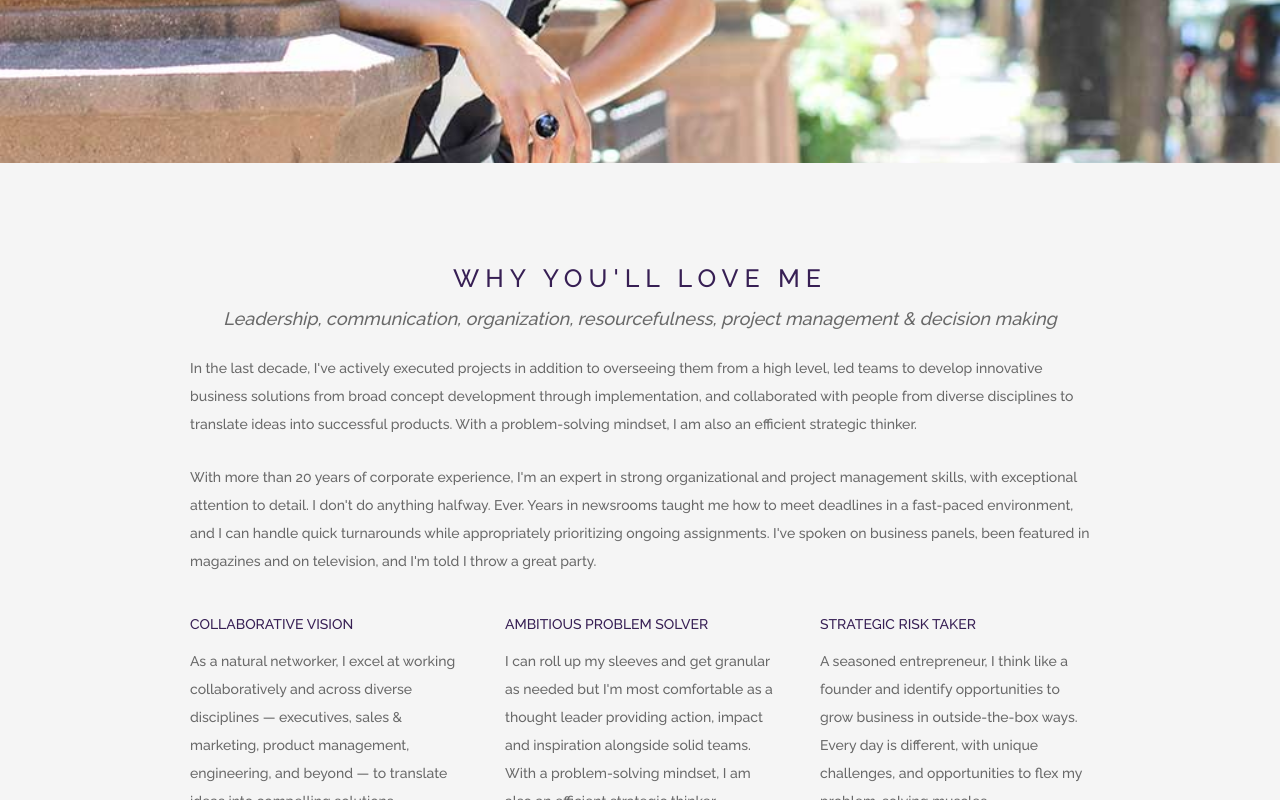
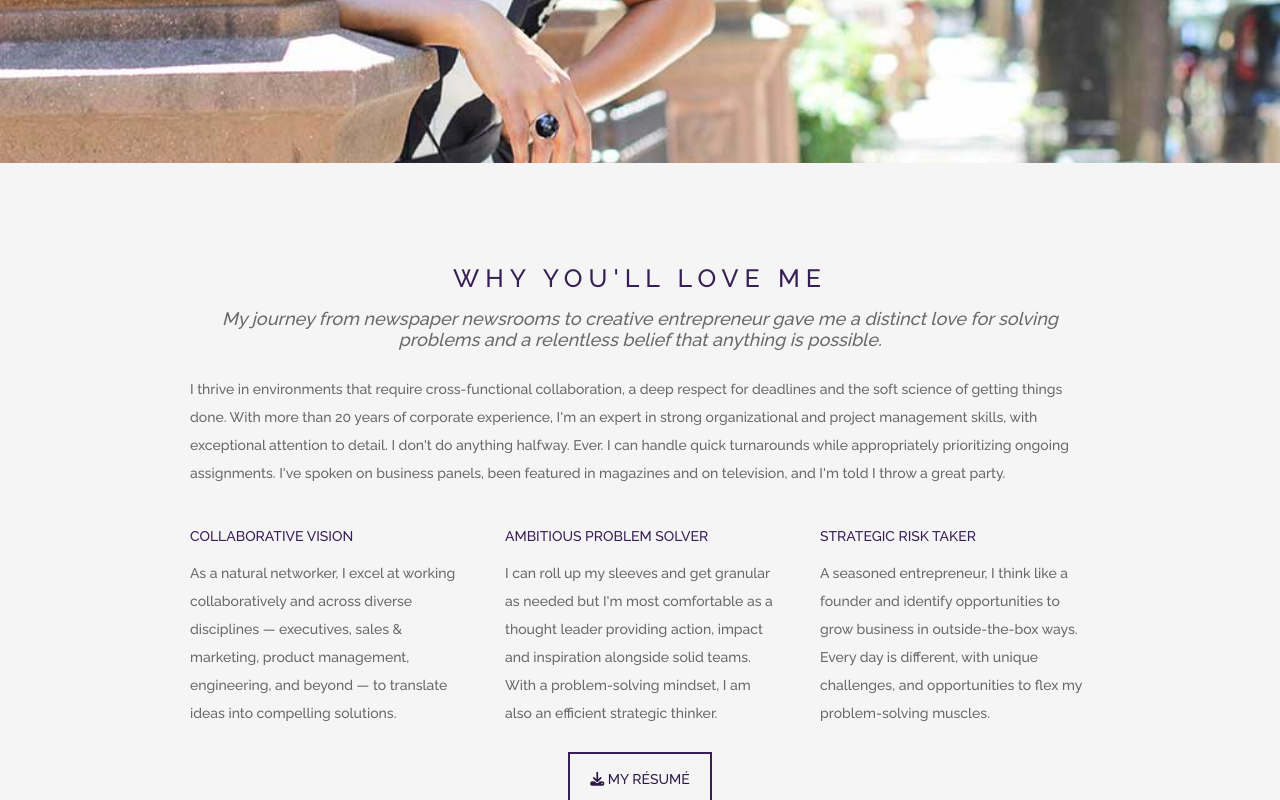
Before and after one commit to kelliparker/kelliparker.com, a website: page index.html in a window 1280 px wide. Shown: the part 517-1317 px from the top of the page. Drawn offline with nearby package versions, Linux system fonts and the light colour scheme.

Commit message:
text tweaks

```diff
--- a/index.html
+++ b/index.html
@@ -70,9 +70,9 @@
 <section id="about">
   <div class="container_small">
     <h2 class="section_title">Why you'll love me</h2>
-    <h3 class="section_subtitle">Leadership, communication, organization, resourcefulness, project management & decision making</h3>
-    <p align="justify">In the last decade, I've actively executed projects in addition to overseeing them from a high level, led teams to develop innovative business solutions from broad concept development through implementation, and collaborated with people from diverse disciplines to translate ideas into successful products. With a problem-solving mindset, I am also an efficient strategic thinker. </p>
-    <p align="justify">With more than 20 years of corporate experience, I'm an expert in strong organizational and project management skills, with exceptional attention to detail. I don't do anything halfway. Ever. Years in newsrooms taught me how to meet deadlines in a fast-paced environment, and I can handle quick turnarounds while appropriately prioritizing ongoing assignments. I've spoken on business panels, been featured in magazines and on television, and I'm told I throw a great party. </p>
+    <h3 class="section_subtitle">My journey from newspaper newsrooms to creative entrepreneur gave me a distinct love for solving problems and a relentless belief that anything is possible.</h3>
+    <!-- <p align="justify">In the last decade, I've actively executed projects in addition to overseeing them from a high level, led teams to develop innovative business solutions from broad concept development through implementation, and collaborated with people from diverse disciplines to translate ideas into successful products. With a problem-solving mindset, I am also an efficient strategic thinker. </p> -->
+    <p align="justify">I thrive in environments that require cross-functional collaboration, a deep respect for deadlines and the soft science of getting things done. With more than 20 years of corporate experience, I'm an expert in strong organizational and project management skills, with exceptional attention to detail. I don't do anything halfway. Ever. I can handle quick turnarounds while appropriately prioritizing ongoing assignments. I've spoken on business panels, been featured in magazines and on television, and I'm told I throw a great party. </p>
 <br/>
 <div class="whyinfo">
   <div>
```
